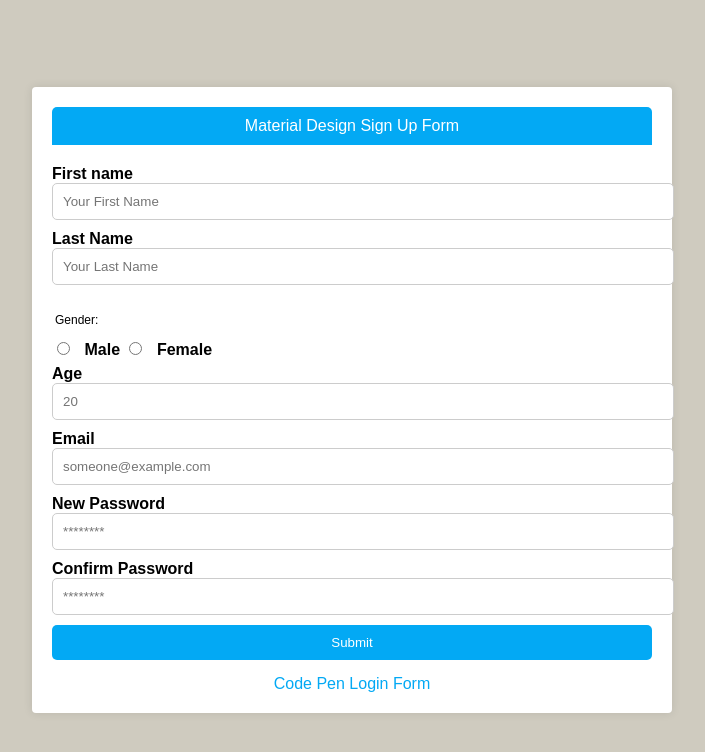
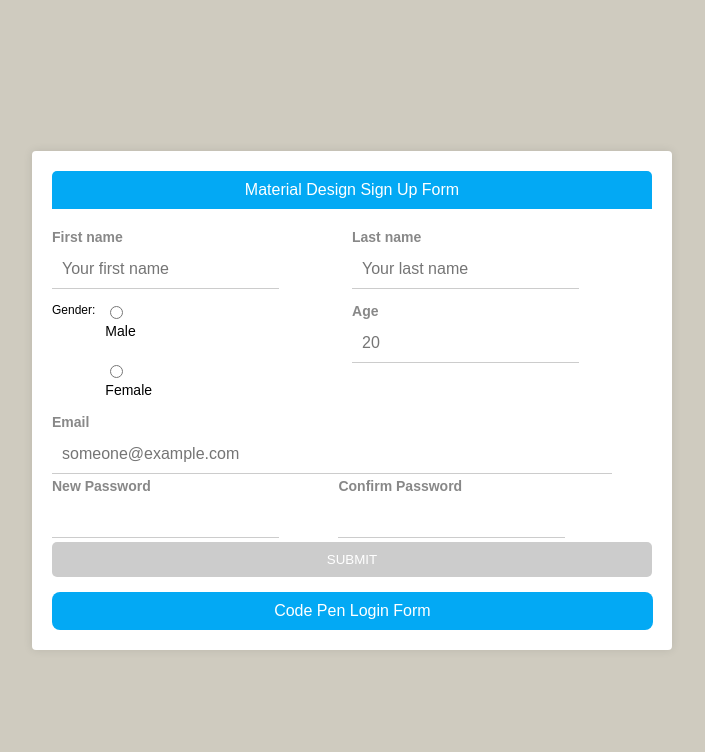
Before and after one commit to jpzin-16/Pweb-2023, a plain HTML site: page Atividade 31-08/Questão 3/index.html in a window 1280 px wide. Shown: the whole page, without its empty margins (288-993 px from the left). Drawn offline with Linux system fonts and the light colour scheme.

Commit message:
Terminando questão 3

```diff
--- a/Atividade 31-08/Questão 3/index.html
+++ b/Atividade 31-08/Questão 3/index.html
@@ -3,65 +3,66 @@
 <head>
     <meta charset="UTF-8">
     <meta name="viewport" content="width=device-width, initial-scale=1.0">
+    <title>Questão 3</title>
     <link rel="stylesheet" href="style.css">
-    <title>Material Design Sign Up Form</title>
 </head>
 <body>
-    <div class="md-inline-form">
-        <div id="SignupContent" class="md-whiteframe-10dp">
-            <div id="materialToolbar">
-                <div class="md-toolbar-tools">
+    <div class="formulario">
+        <div id="container-form" class="fundo-branco">
+            <div id="toolbar">
+                <div class="ferramentas-toolbar">
                     <span flex=""></span>
-                    <span class="md-headline" align="center">Material Design Sign Up Form</span>
+                    <span class="linha-titulo">Material Design Sign Up Form</span>
                     <span flex=""></span>
                 </div>
             </div>
-            <div layout-padding="">
+            <div>
                 <div></div>
-                <form name="userForm" method="POST" action="" enctype="multipart/form-data">
-                    <input type="hidden" name="action" value="signup" />
+                <form method="POST" action="" name="userForm" enctype="multipart/form-data">
+                    <input type="hidden" name="action" value="signup">
                     <div class="name-container">
                         <div class="name-field">
                             <label for="first_name">First name</label>
-                            <input id="first_name" name="first_name" required type="text" pattern="^[a-zA-Z'. -]+$" placeholder="Your First Name">
+                            <input type="text" name="first_name" id="first_name" placeholder="Your first name">
                         </div>
                         <div class="name-field">
-                            <label for="last_name">Last Name</label>
-                            <input id="last_name" name="last_name" required type="text" pattern="^[a-zA-Z'. -]+$" placeholder="Your Last Name">
+                            <label for="last_name">Last name</label>
+                            <input type="text" name="last_name" id="last_name" placeholder="Your last name">
                         </div>
                     </div>
                     <div class="gender-age-container">
                         <div class="gender-field">
-                            <p style="font-size: 12px; margin-left: 3px; margin-top: 18px;">Gender: </p>
-                            <input type="hidden" name="gender">
+                            <label for="gender" style="margin-right: 10px; font-size: 12px;">Gender:</label>
                             <div class="gender-options">
                                 <input type="radio" value="Male" id="male" name="gender">
                                 <label for="male">Male</label>
+                                <br>
                                 <input type="radio" value="Female" id="female" name="gender">
                                 <label for="female">Female</label>
+                                <p style="margin-right: 10px;"></p>
+                            </div>
+                            <div class="age-field">
+                                <label for="age" id="label-age">Age</label>
+                                <input type="number" name="age" id="age" step="any" min="0" max="100" placeholder="20">
                             </div>
                         </div>
-                        <div class="age-field">
-                            <label for="age">Age</label>
-                            <input id="age" required type="number" step="any" name="age" min="0" max="100" placeholder="20" />
-                        </div>
                     </div>
-                    <div>
+                    <div class="email-field">
                         <label for="email">Email</label>
-                        <input id="email" required type="email" name="email" pattern="/^[_a-z0-9-+]+(\.[_a-z0-9-+]+)*@[a-z0-9-]+(\.[a-z0-9-]+)*(\.[a-z]{2,4})$/" placeholder="someone@example.com" />
+                        <input type="email" name="email" id="email" placeholder="someone@example.com">
                     </div>
                     <div class="password-container">
                         <div class="password-field">
                             <label for="password">New Password</label>
-                            <input id="password" name="password" type="password" minlength="8" maxlength="100" pattern="(?=.*\d)(?=.*[a-z])(?=.*[A-Z]).{8,}" required placeholder="********">
+                            <input type="password" name="password" id="password">
                         </div>
                         <div class="password-field">
                             <label for="confmPassword">Confirm Password</label>
-                            <input id="confmPassword" name="confmPassword" type="password" minlength="8" maxlength="100" pattern="(?=.*\d)(?=.*[a-z])(?=.*[A-Z]).{8,}" required compare-to="user.password" placeholder="********">
+                            <input type="password" name="confmPassword" id="confmPassword">
                         </div>
                     </div>
-                    <button style="width:100%; margin: 0px 0px;" type="submit" name="submit">Submit</button>
-                    <a href="#" target="_blank" style="width:100%; margin: 15px 0px 0px 0px;">Code Pen Login Form</a>
+                    <button style="width: 100%; margin: 0px 0px;" type="submit" name="submit">Submit</button>
+                    <a>Code Pen Login Form</a>
                 </form>
             </div>
         </div>
--- a/Atividade 31-08/Questão 3/style.css
+++ b/Atividade 31-08/Questão 3/style.css
@@ -5,23 +5,24 @@ body {
     background-color: #cfcbbf;
 }
 
-.md-inline-form {
+.formulario {
     display: flex;
     justify-content: center;
     align-items: center;
     height: 100vh;
 }
 
-#SignupContent {
+#container-form {
     background-color: #fff;
     box-shadow: 0 0 10px rgba(0, 0, 0, 0.1);
     padding: 20px;
     width: 100%;
     max-width: 600px;
     border-radius: 4px;
+    height: auto;
 }
 
-#materialToolbar {
+#toolbar {
     background-color: #03a9f4;
     color: #fff;
     border-radius: 5px 5px 0 0;
@@ -29,107 +30,156 @@ body {
     text-align: center;
 }
 
-.md-toolbar-tools {
+.ferramentas-toolbar {
     display: flex;
     justify-content: space-between;
     align-items: center;
 }
 
-.md-headline {
+.linha-titulo {
     flex: 1;
     text-align: center;
     margin: 0;
 }
 
-.md-whiteframe-10dp {
+.fundo-branco {
     box-shadow: 0 0 10px rgba(0, 0, 0, 0.1);
     border-radius: 10px;
 }
 
-.md-input-container {
-    width: 100%;
+/* Estilos para as labels */
+label {
+    display: block;
+    font-weight: bold;
+    margin-bottom: 5px;
+    color: #888; /* Cor cinza para as labels */
+    font-size: 14px; /* Tamanho menor para as labels */
 }
 
-.my-message {
-    color: #d32f2f;
+/* Estilos para os campos de texto */
+.name-container {
+    display: flex;
+    flex-direction: row;
+    justify-content: space-between;
+    margin-bottom: 10px;
 }
 
-.md-radio-button {
-    margin-right: 10px;
+.name-field {
+    width: 70%;
+    display: inline-block;
 }
 
-.md-button {
-    margin-top: 10px;
+.name-field > input[type="text"] {
+    padding: 10px;
+    margin-bottom: 4px;
+    border-top: none;
+    border-left: none;
+    border-right: none;
+    border-bottom: 1px solid #ccc; /* Alterado para uma borda cinza na parte inferior */
+    font-size: 16px; /* Tamanho maior para o texto no input */
 }
 
-/* Custom CSS for form elements */
-form {
-    margin-top: 20px;
+.age-field {
+    width: 40%;
+    display: inline;
 }
 
-label {
-    font-weight: bold;
+.age-field > input[type="number"] {
+    padding: 10px;
+    margin-bottom: 4px;
+    border-top: none;
+    border-left: none;
+    border-right: none;
+    border-bottom: 1px solid #ccc; /* Alterado para uma borda cinza na parte inferior */
+    font-size: 16px; /* Tamanho maior para o texto no input */
 }
 
-input[type="text"],
-input[type="email"],
-input[type="password"],
-input[type="number"],
-input[type="radio"] {
-    width: 100%;
-    padding: 10px;
-    margin-bottom: 10px;
-    border: 1px solid #ccc;
-    border-radius: 5px;
+#label-age{
+    display: flex;
+    margin-left: 190px;
 }
 
-input[type="radio"] {
-    width: auto;
-    margin-right: 10px;
+#age{
+    display: flex;
+    margin-left: 190px;
 }
 
-.button-container {
-    margin-top: 20px;
+.email-field {
+    width: 100%;
+    display: block;
 }
 
-button {
+.email-field > input[type="email"] {
+    padding: 10px;
+    width: 90%;
+    margin-bottom: 4px;
+    border-top: none;
+    border-left: none;
+    border-right: none;
+    border-bottom: 1px solid #ccc; /* Alterado para uma borda cinza na parte inferior */
+    font-size: 16px; /* Tamanho maior para o texto no input */
+}
+
+.password-field {
+    width: 47%;
+    display: inline-block;
+}
+
+.password-field > input[type="password"] {
+    padding: 10px;
+    margin-bottom: 4px;
+    border-top: none;
+    border-left: none;
+    border-right: none;
+    border-bottom: 1px solid #ccc; /* Alterado para uma borda cinza na parte inferior */
+    font-size: 16px; /* Tamanho maior para o texto no input */
+}
+
+.gender-options label {
+    margin-right: 10px;
+    display: block;
+    font-weight: normal;
+    margin-bottom: 5px;
+    color: black; /* Cor cinza para as labels */
+    font-size: 14px; /* Tamanho menor para as labels */
+}
+
+.gender-field{
+    display: flex;
+}
+
+.gender-field > label{
+    display: block;
+    font-weight: normal;
+    margin-bottom: 5px;
+    color: black; /* Cor cinza para as labels */
+    font-size: 14px; /* Tamanho menor para as labels */
+}
+
+button[type="submit"] {
     width: 100%;
+    margin: 0;
     padding: 10px;
-    background-color: #03a9f4;
+    background-color: #ccc;
     color: #fff;
     border: none;
     border-radius: 5px;
     cursor: pointer;
+    text-transform: uppercase;
 }
 
 a {
     display: block;
+    width: 96.8%;
+    border-radius: 8px;
+    padding: 10px;
+    margin: 15px 0 0 0;
     text-align: center;
-    margin-top: 15px;
+    color: #fff;
+    background-color: #03a9f4;
     text-decoration: none;
-    color: #03a9f4;
 }
 
-@media screen and (max-width: 600px) {
-    #SignupContent {
-        height: 100%;
-    }
-
-    #materialToolbar {
-        padding: 10px;
-    }
-
-    .name-container,
-    .gender-age-container,
-    .password-container {
-        display: flex;
-        flex-direction: column;
-    }
-
-    .name-field,
-    .gender-field,
-    .age-field,
-    .password-field {
-        margin-bottom: 10px;
-    }
+form {
+    margin-top: 20px;
 }
```
Also changed, not shown: 1 other file.
